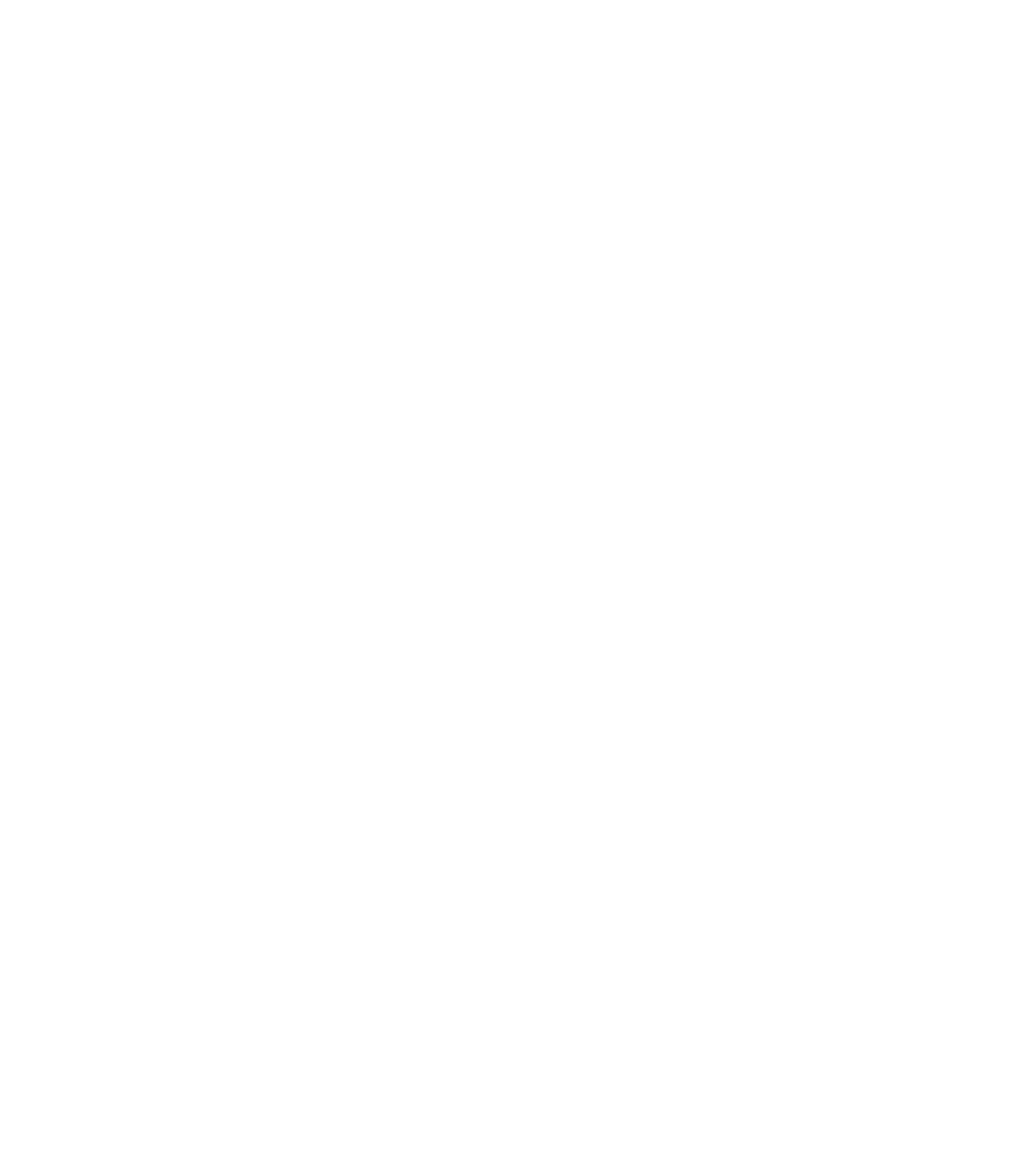
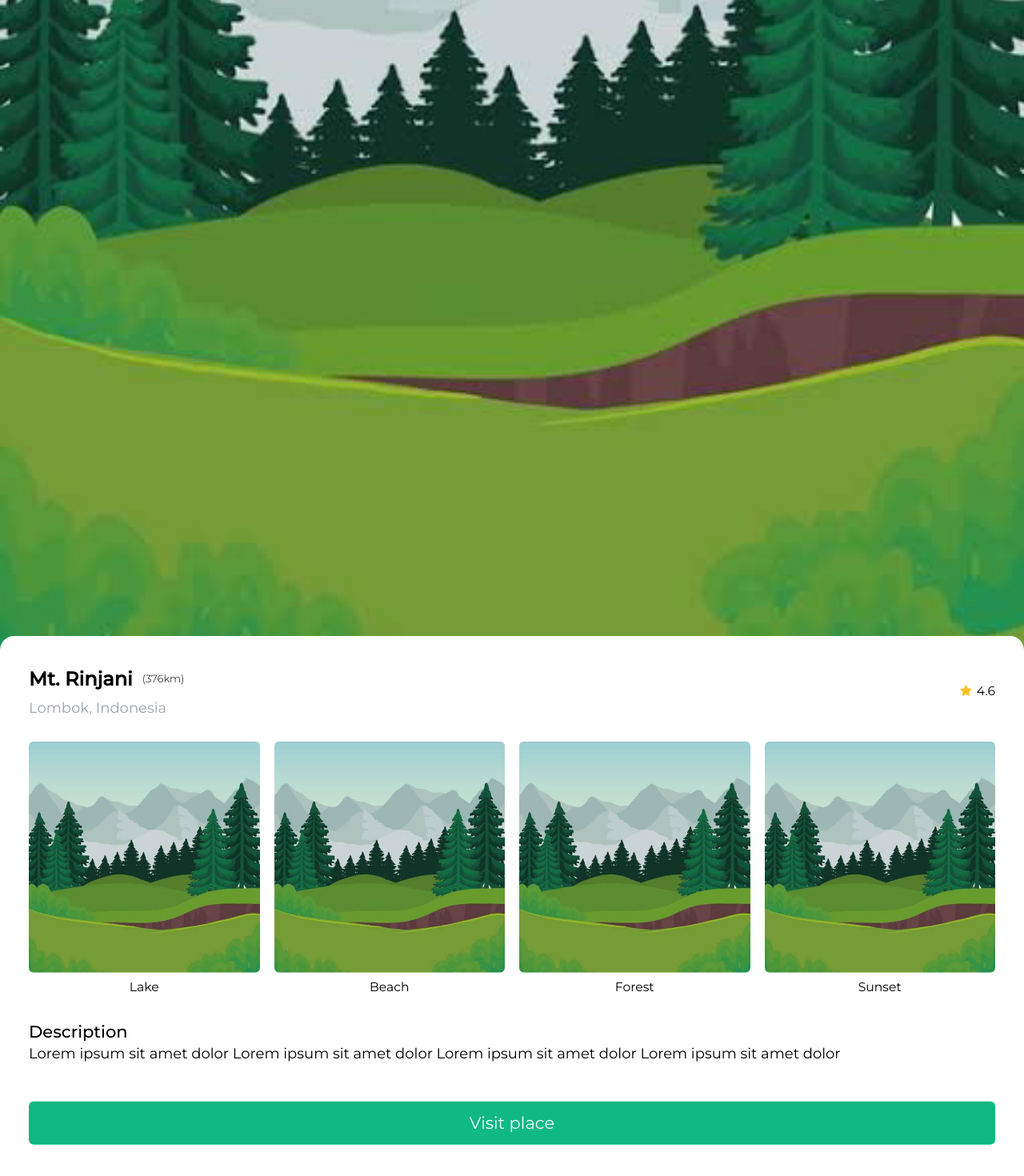
Before and after one commit to or-abdillh/travel-app-3, a Vue app: page /view in a window 1280 px wide. Before the commit this address had no page. Shown: the part 646-2116 px from the top of the page at 80% size. Before the commit the page ends 800 px from the top, so only its background shows below. Built offline with nearby package versions, Linux system fonts and the light colour scheme.

Commit message:
Create view component and create navigation handler

```diff
--- a/src/components/Card.vue
+++ b/src/components/Card.vue
@@ -7,18 +7,20 @@
       @apply rounded-xl relative overflow-hidden;
    }
    .card-footer {
-      @apply absolute bottom-2 left-2 right-2 rounded-xl p-2 bg-gray-50 flex items-start gap-1;
+      @apply absolute bottom-2 left-2 right-2 rounded-xl px-3 py-2 bg-gray-50 flex items-start gap-1;
    }
 </style>
 
 <template>
    <!-- Card -->
-   <div class="card">
+   <div
+   @click="router.push({ name: 'view' })"
+   class="card">
       <img src="../assets/mount.jpeg" />
       <div class="card-footer">
          <div class="flex flex-wrap">
             <strong class="text-xxxs mb-0 w-full">Mt. Rinjani</strong>
-            <p class="text-xxxs text-gray-400">Semarang, Indonesia</p>
+            <p class="text-xxxs text-gray-400">Lombok, Indonesia</p>
          </div>
          <i
          @click="isHeartClick = !isHeartClick"
@@ -30,6 +32,9 @@
 
 <script setup>
    import { ref } from 'vue'
+   import { useRouter } from 'vue-router'
+
+   const router = useRouter()
    //Handler for Heart icon
    const isHeartClick = ref(false)
 </script>
--- a/src/components/List.vue
+++ b/src/components/List.vue
@@ -8,13 +8,15 @@
 </style>
 <template>
    <!-- List card -->
-   <div class="mt-3 flex gap-4">
+   <div
+   @click="router.push({ name: 'view' })"
+   class="mt-3 flex gap-4">
       <span>
          <img class="rounded-xl" src="../assets/mount-square.jpg" width="60" />
       </span>
       <div>
          <strong class="text-xs mb-0 w-full">Mt. Rinjani</strong>
-         <p class="text-xxxs text-gray-400">Semarang, Indonesia</p>
+         <p class="text-xxxs text-gray-400">Lombok, Indonesia</p>
       </div>
       <span class="text-xxxs gap-1 flex items-center">
          <i class="fa fa-star text-xxxs text-yellow-400"></i>
@@ -22,3 +24,9 @@
       </span>
    </div>
 </template>
+
+<script setup>
+   import { useRouter } from 'vue-router'
+
+   const router = useRouter()
+</script>
--- a/src/router/index.js
+++ b/src/router/index.js
@@ -2,6 +2,7 @@ import { createRouter, createWebHistory } from 'vue-router'
 
 //import views component
 import Home from '../views/Home.vue'
+import View from '../views/View.vue'
 
 //Routes
 const routes = [
@@ -9,6 +10,11 @@ const routes = [
 		name: 'home',
 		path: '/',
 		component: Home
+	},
+	{
+		name: 'view',
+		path: '/view',
+		component: View
 	}
 ]
 
--- /dev/null
+++ b/src/views/View.vue
@@ -0,0 +1,82 @@
+<style scoped>
+   .text-xxs {
+      font-size: .65rem;
+   }
+   .text-xxxs {
+      font-size: .55rem;
+   }
+   .bottom-sheets {
+      @apply p-6 w-full rounded-t-xl bg-white;
+      animation: bottom-sheets .45s ease-in-out forwards;
+      transform: translateY(-10%);
+   }
+   @keyframes bottom-sheets {
+      from {
+         transform: translateY(150%) scale(.75);
+      } to {
+         transform: translateY(-10%) scale(1);
+      }
+   }
+</style>
+<template>
+	<section class="">
+      <!-- Cover image -->
+      <div class="relative">
+         <img src="../assets/mount.jpeg" class="w-full" alt="" />
+         <span class="fixed left-0 right-0 top-0 px-6">
+            <div class="w-full py-4">
+               <i
+               @click="router.push({ name: 'home' })"
+               class="fa fa-chevron-left bg-gray-50 px-2 py-1 text-green-700 z-50 rounded bg-opacity-75"></i>
+            </div>
+         </span>
+      </div>
+
+      <!-- Bottom sheets -->
+      <div class="bottom-sheets">
+         <!-- The title -->
+         <div class="flex items-center justify-between">
+            <span>
+               <strong class="mb-1 w-full flex items-center gap-2">
+                  <h1>Mt. Rinjani</h1>
+                  <small class="font-light text-xxxs">(376km)</small>
+               </strong>
+               <p class="text-xs text-gray-400">Lombok, Indonesia</p>
+            </span>
+            <!-- rating -->
+            <span class="text-xxs gap-1 flex items-center">
+               <i class="fa fa-star text-xxxs text-yellow-400"></i>
+               4.6
+            </span>
+         </div>
+
+         <!-- landscapes -->
+         <div class="mt-5 flex gap-3">
+            <template v-for="(landscape, index) in landscapes" :key="index">
+               <div class="">
+                  <img class="rounded mb-1" src="../assets/mount-square.jpg" />
+                  <p class="text-xxs text-center">{{ landscape }}</p>
+               </div>
+            </template>
+         </div>
+         <!-- Description -->
+         <div class="mt-5">
+            <p class="font-medium text-sm">Description</p>
+            <p class="text-xs">
+               Lorem ipsum sit amet dolor Lorem ipsum sit amet dolor Lorem ipsum sit amet dolor Lorem ipsum sit amet dolor
+            </p>
+         </div>
+
+         <!-- CTA -->
+         <button class="bg-green-500 w-full rounded mt-8 text-gray-50 text-sm py-2" type="button">Visit place</button>
+      </div>
+	</section>
+</template>
+
+<script setup>
+   import { ref } from 'vue'
+   import { useRouter } from 'vue-router'
+
+   const router = useRouter()
+   const landscapes = ref(['Lake', 'Beach', 'Forest', 'Sunset'])
+</script>
```
